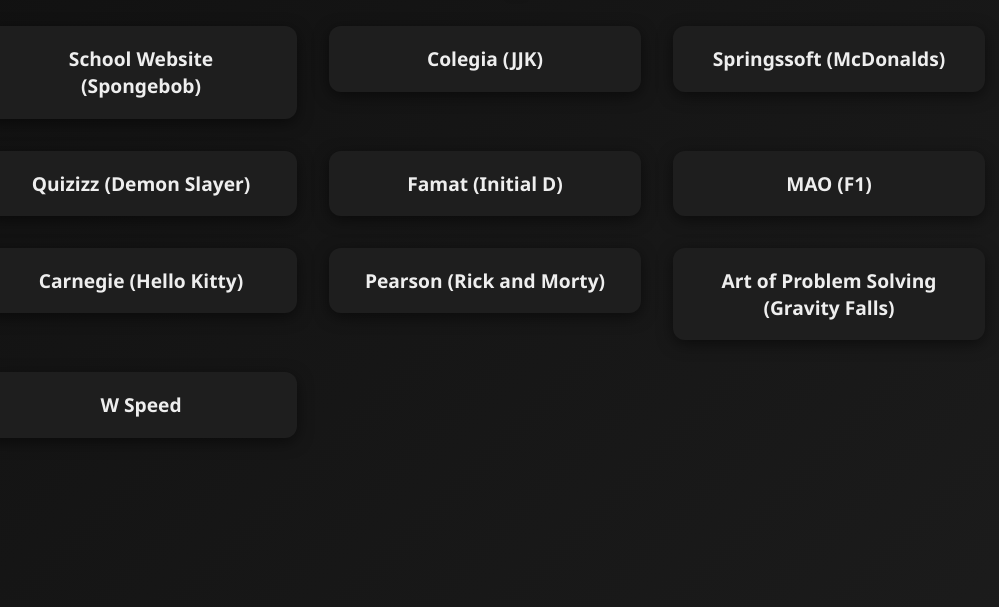
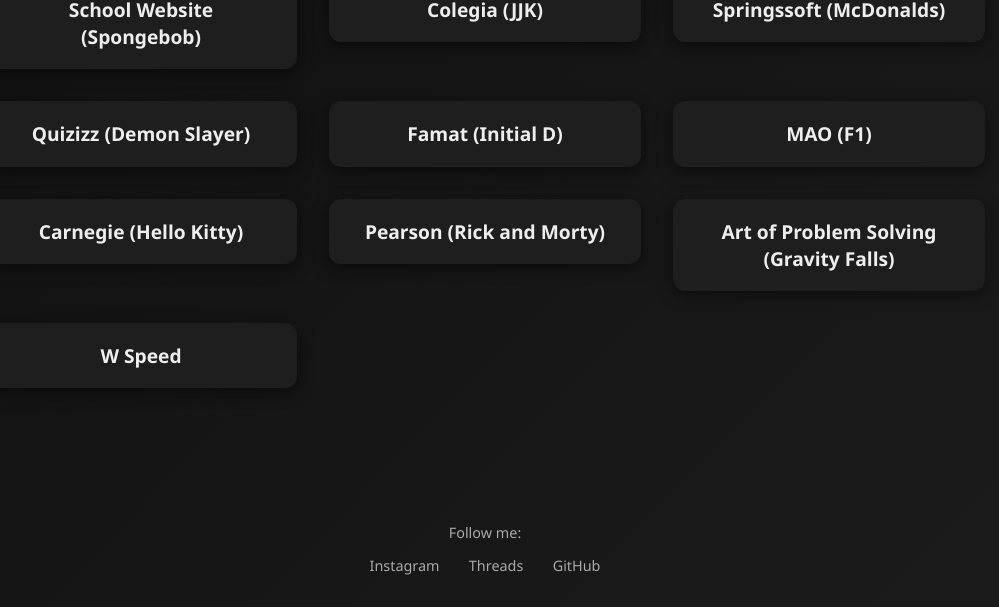
Before and after one commit to vanta9001/thefriendlyhacker, a plain HTML site: page index.html in a window 1280 px wide. Shown: the part 257-864 px from the top of the page, without its empty margins (155-1154 px from the left). Drawn offline with Linux system fonts and the light colour scheme.

Commit message:
Update index.html

```diff
--- a/index.html
+++ b/index.html
@@ -4,6 +4,7 @@
   <meta charset="UTF-8">
   <meta name="viewport" content="width=device-width, initial-scale=1.0">
   <title>The Friendly Hacker</title>
+  <link rel="icon" type="image/png" href="favicon.png">
   <style>
     body {
       margin: 0;
@@ -13,7 +14,7 @@
       display: flex;
       flex-direction: column;
       align-items: center;
-      justify-content: center;
+      justify-content: space-between;
       min-height: 100vh;
       padding: 2rem;
     }
@@ -23,7 +24,7 @@
       margin-bottom: 2rem;
       color: #fff;
       text-shadow: 2px 2px 10px rgba(0,0,0,0.7);
-      animation: fadeInDown 1s ease forwards;
+      animation: fadeIn 1s ease forwards;
     }
 
     .button-container {
@@ -57,15 +58,26 @@
       color: #fff;
     }
 
-    @keyframes fadeInDown {
-      0% {
-        opacity: 0;
-        transform: translateY(-50px);
-      }
-      100% {
-        opacity: 1;
-        transform: translateY(0);
-      }
+    @keyframes fadeIn {
+      from { opacity: 0; }
+      to { opacity: 1; }
+    }
+
+    footer {
+      margin-top: 2rem;
+      text-align: center;
+      font-size: 0.9rem;
+      color: #aaa;
+    }
+
+    footer a {
+      color: #aaa;
+      margin: 0 0.8rem;
+      transition: color 0.3s ease;
+    }
+
+    footer a:hover {
+      color: #fff;
     }
   </style>
 </head>
@@ -83,5 +95,12 @@
     <a href="https://artofproblemsolving.vercel.app" target="_blank"><div class="btn">Art of Problem Solving (Gravity Falls)</div></a>
     <a href="https://wspeed.vercel.app" target="_blank"><div class="btn">W Speed</div></a>
   </div>
+
+  <footer>
+    <p>Follow me:</p>
+    <a href="https://instagram.com/bogdanzogovic123" target="_blank">Instagram</a>
+    <a href="https://www.threads.net/@bogdanzogovic123" target="_blank">Threads</a>
+    <a href="https://github.com/vanta9001" target="_blank">GitHub</a>
+  </footer>
 </body>
 </html>
```
